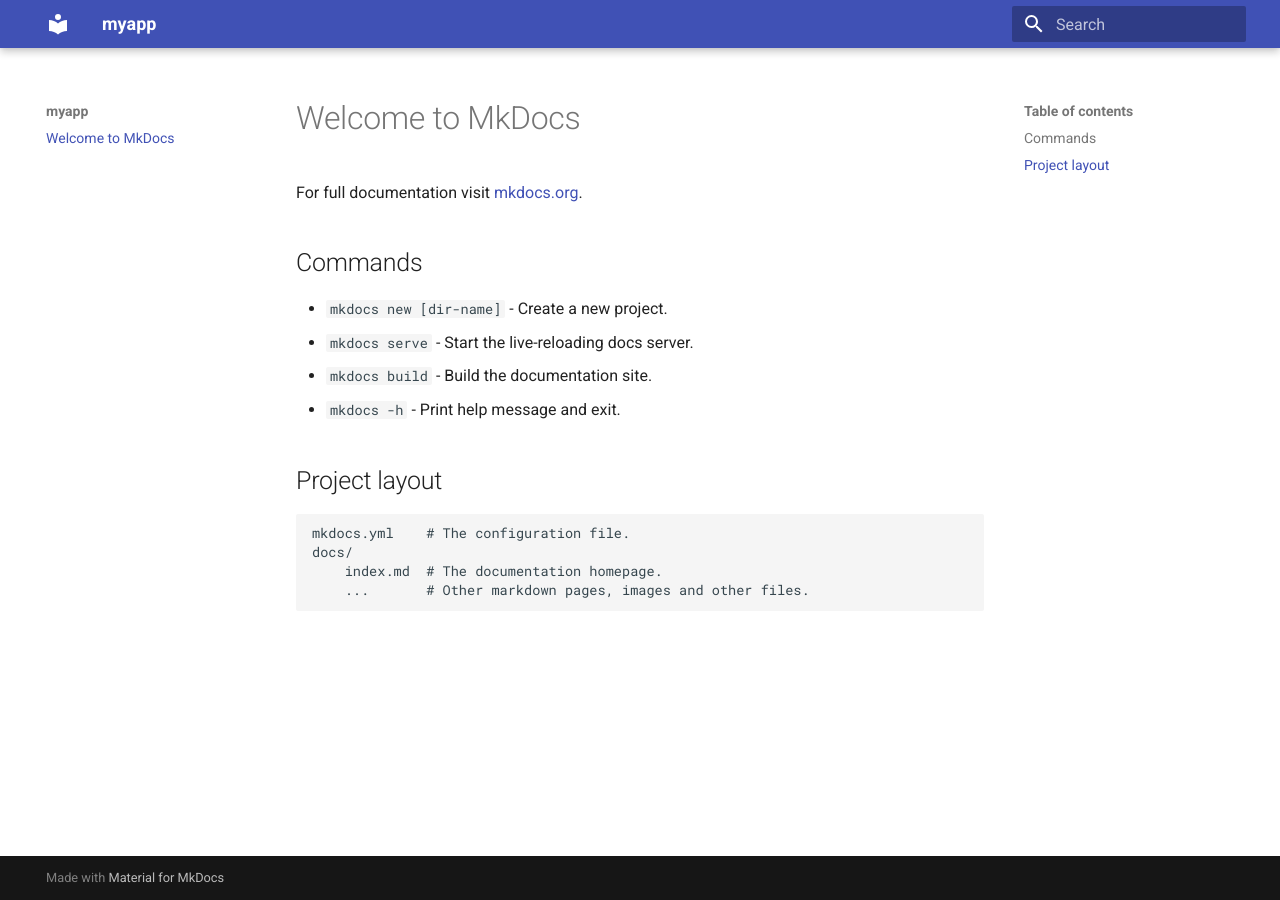
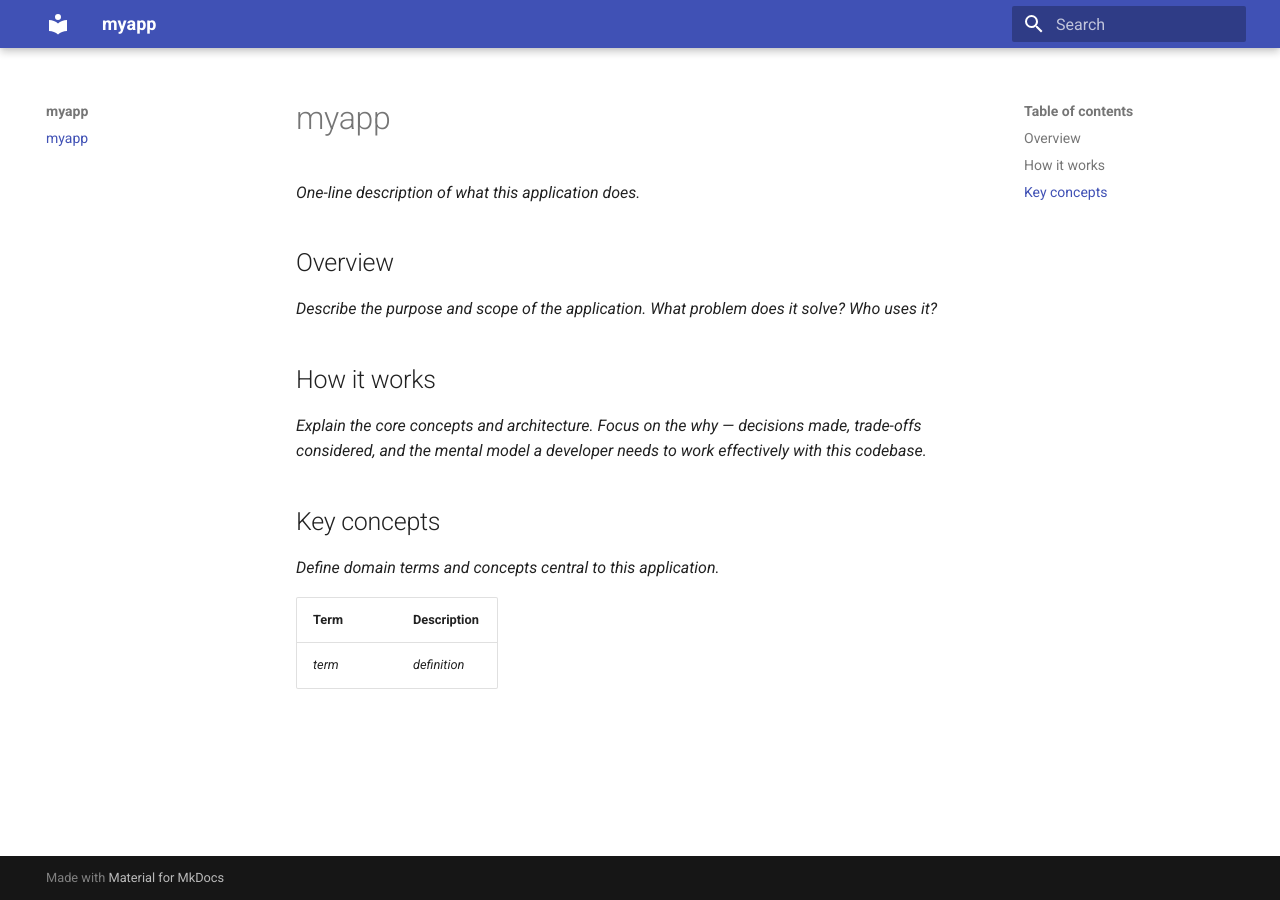
Before and after one commit to principledcraft/python-package-gitlab, an MkDocs documentation site: the page built from docs/index.md, in a window 1280 px wide. Built offline with MkDocs 1.6.1 and Material for MkDocs 9.7.7, drawn with Linux system fonts in a browser that asks for light colours.

```diff
--- a/docs/index.md
+++ b/docs/index.md
@@ -1,17 +1,19 @@
-# Welcome to MkDocs
+# myapp
 
-For full documentation visit [mkdocs.org](https://www.mkdocs.org).
+_One-line description of what this application does._
 
-## Commands
+## Overview
 
-* `mkdocs new [dir-name]` - Create a new project.
-* `mkdocs serve` - Start the live-reloading docs server.
-* `mkdocs build` - Build the documentation site.
-* `mkdocs -h` - Print help message and exit.
+_Describe the purpose and scope of the application. What problem does it solve? Who uses it?_
 
-## Project layout
+## How it works
 
-    mkdocs.yml    # The configuration file.
-    docs/
-        index.md  # The documentation homepage.
-        ...       # Other markdown pages, images and other files.
+_Explain the core concepts and architecture. Focus on the why — decisions made, trade-offs considered, and the mental model a developer needs to work effectively with this codebase._
+
+## Key concepts
+
+_Define domain terms and concepts central to this application._
+
+| Term | Description |
+|------|-------------|
+| _term_ | _definition_ |
--- a/src/myapp/__init__.py
+++ b/src/myapp/__init__.py
@@ -0,0 +1 @@
+"""myapp package."""
```
Also changed, not shown: CLAUDE.md (added, +56 -0 lines), README.md (+20 -14 lines), 4 other files.
